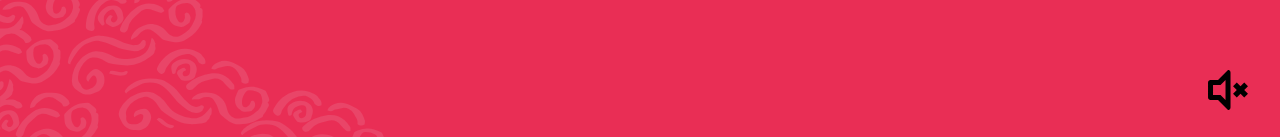
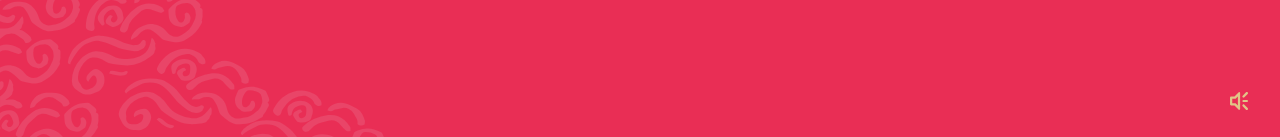
Before and after one commit to sdghi/saemin, a Vue app: page / in a window 1280 px wide. Shown: the part 663-800 px from the top of the page. Built offline with nearby package versions, Linux system fonts and the light colour scheme; a web font is replaced by a local one.

Commit message:
adds fill to sound svg

```diff
--- a/src/components/AudioToggle.vue
+++ b/src/components/AudioToggle.vue
@@ -10,7 +10,7 @@
 			xml:space="preserve"
 			xmlns="http://www.w3.org/2000/svg"
 			xmlns:xlink="http://www.w3.org/1999/xlink"
-			v-if="getAudioStatus"
+			v-if="!getAudioStatus"
 		>
 			<path
 				d="M511.603,303.727l-47.694,47.726l-47.726-47.726l-47.726,47.726l-47.693-47.726L368.457,256l-47.693-47.725l47.693-47.726  l47.726,47.726l47.726-47.726l47.694,47.726L463.907,256L511.603,303.727z M256.266,511.868L128.332,383.936H32.381  c-17.678,0-31.983-14.307-31.983-31.983V160.05c0-17.679,14.307-31.983,31.983-31.983h95.951L256.266,0.133  c0,0,31.983-3.998,31.983,31.983c0,173.535,0,425.718,0,447.769C288.249,515.866,256.266,511.868,256.266,511.868z M224.282,128.066  l-63.968,63.967H64.364v127.934h95.951l63.968,63.969V128.066z"
@@ -27,7 +27,7 @@
 			xml:space="preserve"
 			xmlns="http://www.w3.org/2000/svg"
 			xmlns:xlink="http://www.w3.org/1999/xlink"
-			v-if="!getAudioStatus"
+			v-if="getAudioStatus"
 		>
 			<path
 				d="M408.207,150.644c-12.984,12.954-33.993,12.954-46.979,0c-12.955-12.955-12.955-33.995,0-46.981l93.931-93.931  c12.986-12.955,33.995-12.955,46.981,0c12.954,12.955,12.954,33.995,0,46.98L408.207,150.644z M255.871,511.727L128.008,383.863  H32.11c-17.669,0-31.966-14.299-31.966-31.967V160.102c0-17.668,14.297-31.966,31.966-31.966h95.897L255.871,0.272  c0,0,31.966-3.996,31.966,31.966c0,191.233,0,478.926,0,447.522C287.837,515.722,255.871,511.727,255.871,511.727z M223.905,128.136  l-63.932,63.932H64.076v127.864h95.896l63.932,63.933V128.136z M383.734,287.965c-17.669,0-31.966-14.297-31.966-31.966  c0-17.668,14.297-31.966,31.966-31.966h95.897c17.669,0,31.966,14.298,31.966,31.966c0,17.669-14.297,31.966-31.966,31.966H383.734z   M408.207,361.355l93.933,93.931c12.954,12.986,12.954,34.026,0,46.98c-12.986,12.955-33.995,12.955-46.981,0l-93.931-93.931  c-12.955-12.986-12.955-34.025,0-46.98C374.214,348.4,395.223,348.4,408.207,361.355z"
@@ -60,8 +60,9 @@
 		width: fit-content;
 
 		svg {
-			height: 40px;
-			width: 40px;
+			height: 18px;
+			width: 18px;
+			fill: $textGold;
 		}
 	}
 </style>
```
